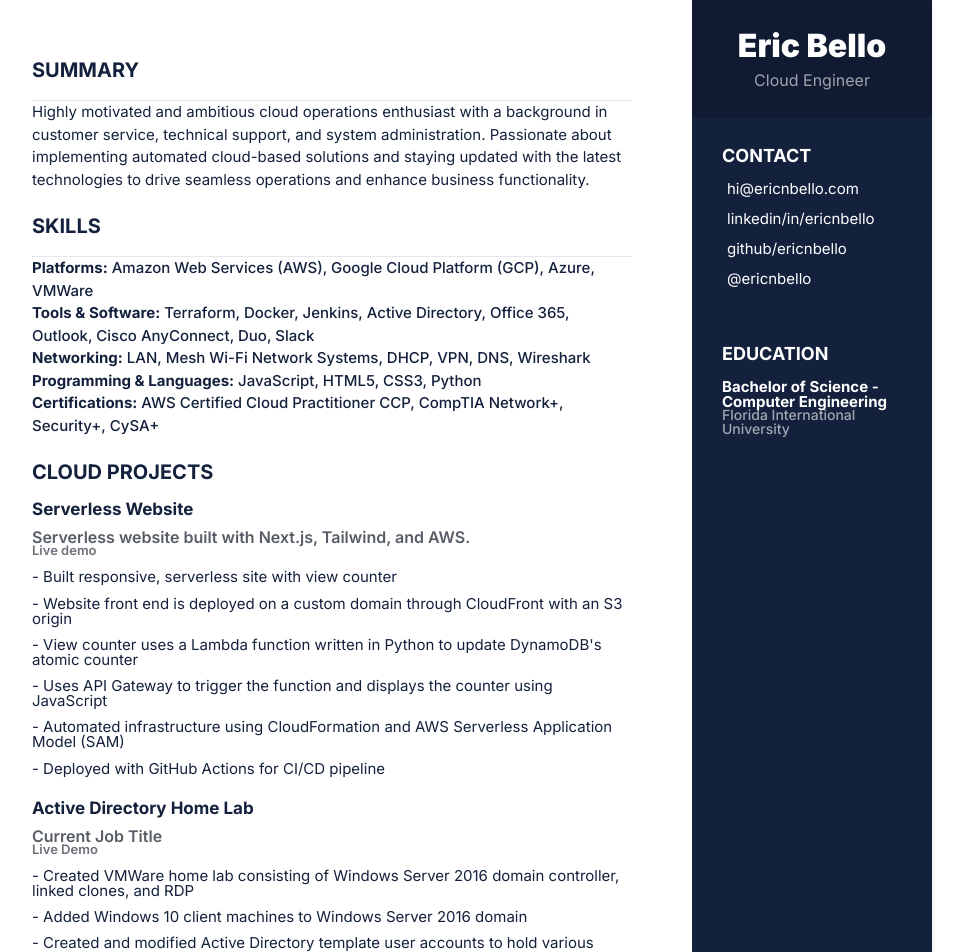
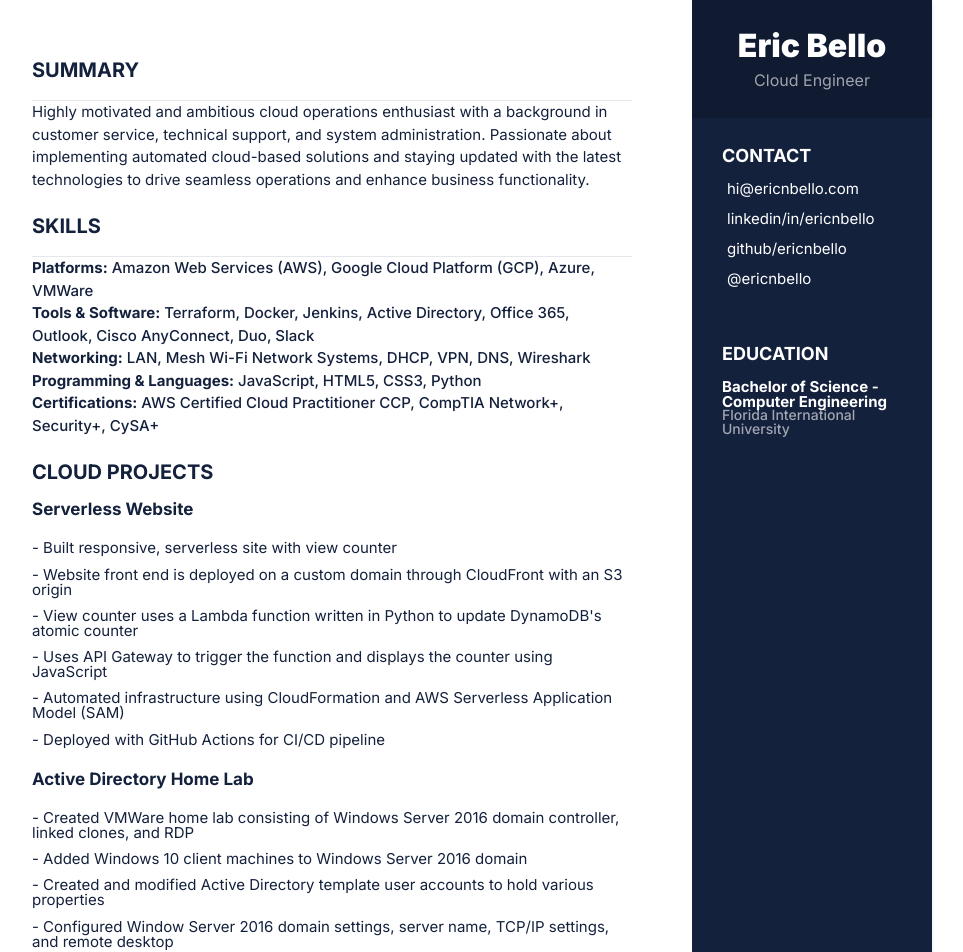
Before and after one commit to ericnbello/serverless, a Next.js app: page / in a window 1280 px wide. Shown: the top 952 px of the page, without its empty margins (188-1151 px from the left). Built offline with nearby package versions, Linux system fonts and the light colour scheme; no server answers.

Commit message:
removed unused text

```diff
--- a/app/page.tsx
+++ b/app/page.tsx
@@ -98,8 +98,8 @@ export default function Home() {
                 <div className="item">
                       <div className="meta">
                         <div className="upper-row">
-                            <h3 className="job-title">Serverless website built with Next.js, Tailwind, and AWS.</h3>
-                            <div className="time">Live demo</div>
+                            {/* <h3 className="job-title">Serverless website built with Next.js, Tailwind, and AWS.</h3> */}
+                            {/* <div className="time">Live demo</div> */}
                         </div> {/*<!--//upper-row-->*/}
                     </div> {/*<!--//meta-->*/}
                     <div className="details">
@@ -123,8 +123,8 @@ export default function Home() {
                 <div className="item">
                       <div className="meta">
                         <div className="upper-row">
-                            <h3 className="job-title">Current Job Title</h3>
-                            <div className="time">Live Demo</div>
+                            {/* <h3 className="job-title">Current Job Title</h3> */}
+                            {/* <div className="time">Live Demo</div> */}
                         </div> {/*<!--//upper-row-->*/}
                     </div> {/*<!--//meta-->*/}
                     <div className="details">
```
